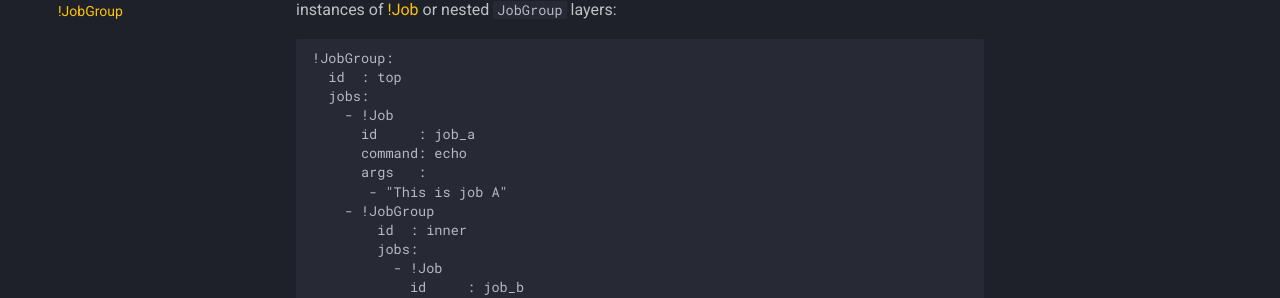
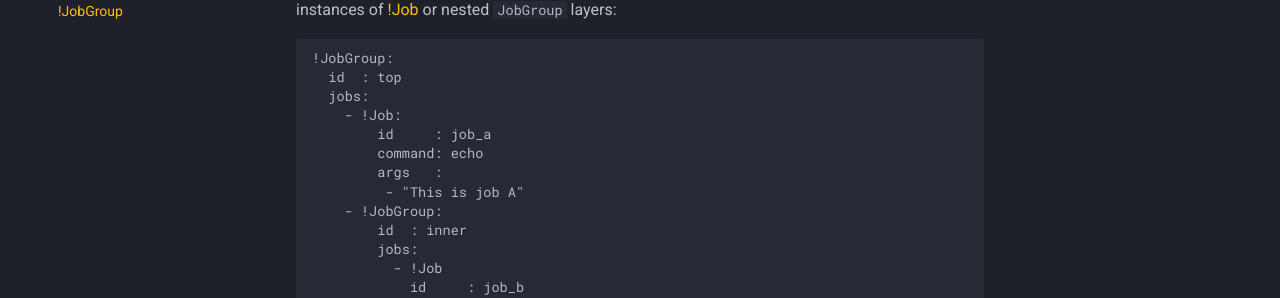
Before and after one commit to Intuity/Gator, an MkDocs documentation site: the page built from docs/specs/job_group.md, in a window 1280 px wide. Shown: the part 208-506 px from the top of the page. Built offline with MkDocs 1.6.1 and Material for MkDocs 9.7.7, drawn with Linux system fonts in a browser that asks for light colours; some of the changed text lies outside the part shown.

Commit message:
Fixing minor documentation error

```diff
--- a/docs/specs/job_group.md
+++ b/docs/specs/job_group.md
@@ -5,12 +5,12 @@ grouping can contain instances of [!Job](job.md) or nested `JobGroup` layers:
 !JobGroup:
   id  : top
   jobs:
-    - !Job
-      id     : job_a
-      command: echo
-      args   :
-       - "This is job A"
-    - !JobGroup
+    - !Job:
+        id     : job_a
+        command: echo
+        args   :
+         - "This is job A"
+    - !JobGroup:
         id  : inner
         jobs:
           - !Job
```
